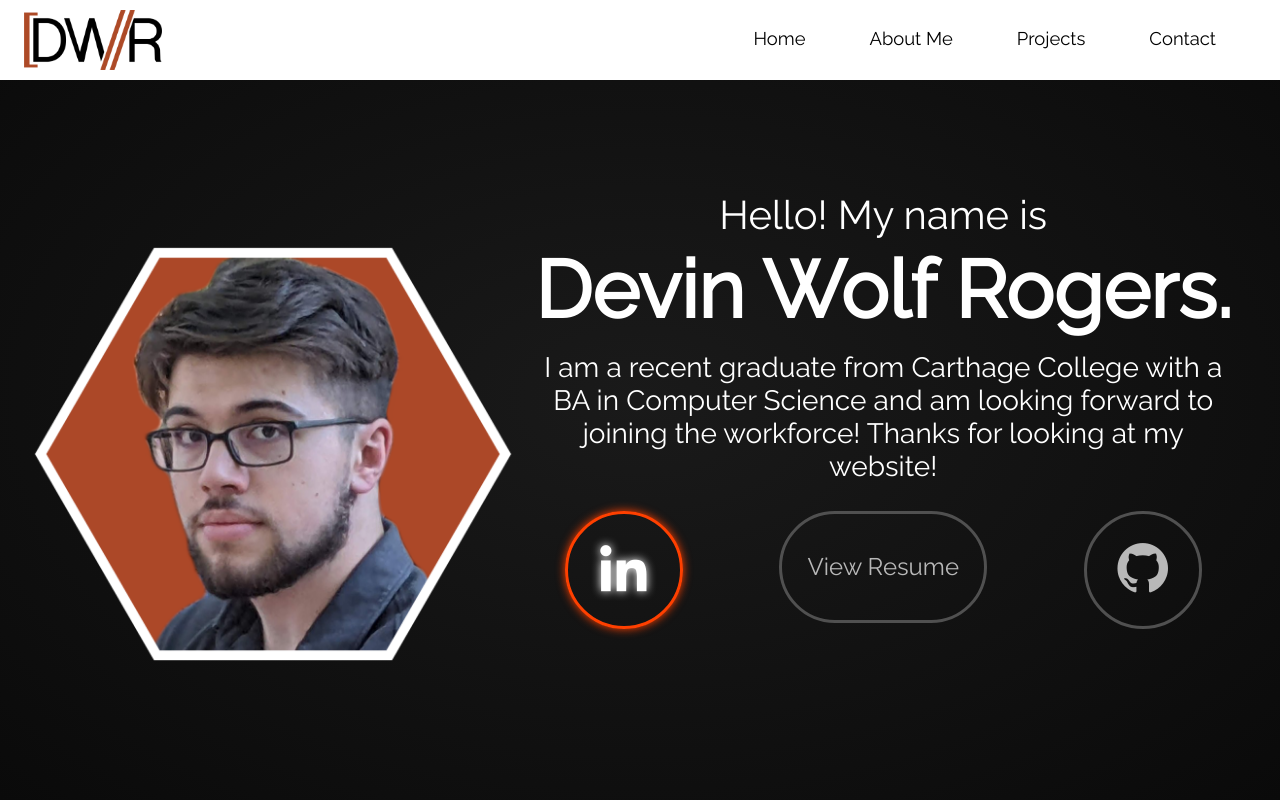
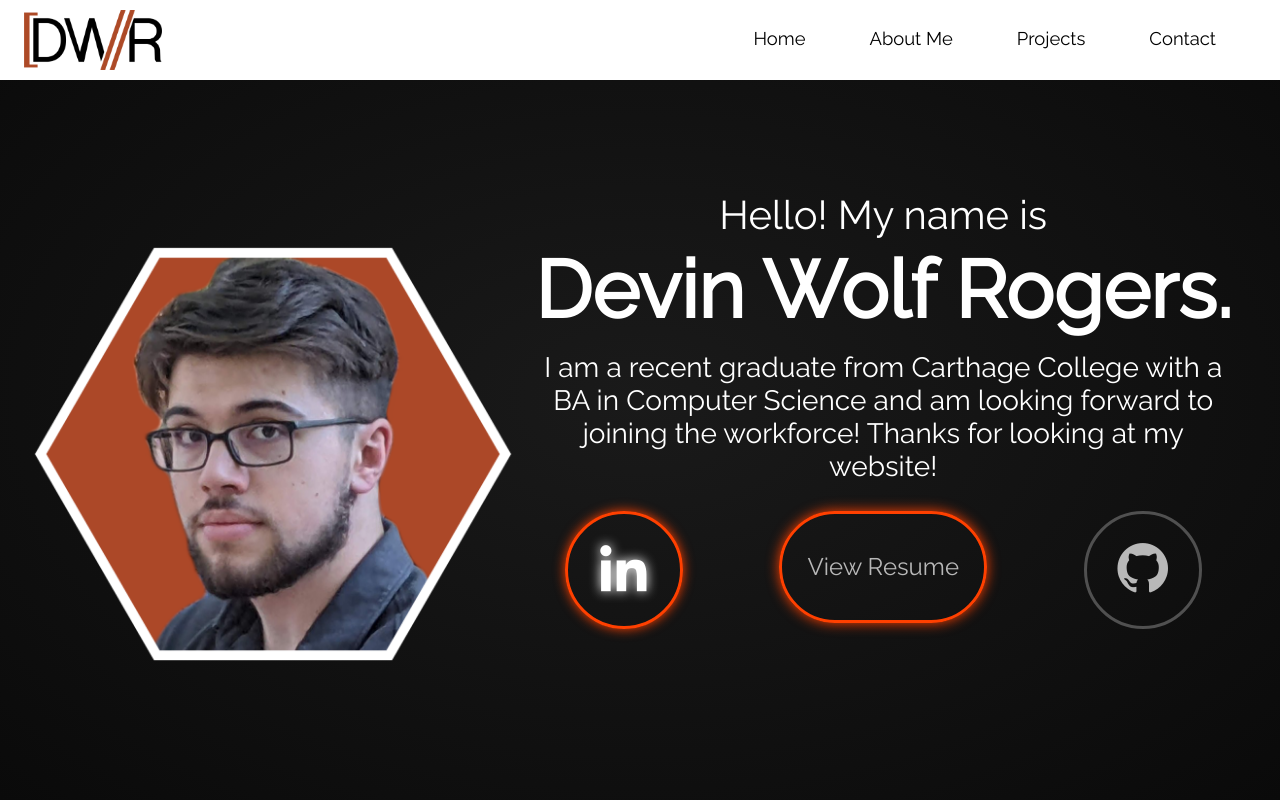
Before and after one commit to devin-w-rogers/thesis, a React (Create React App) app in the folder myapp/: page / in a window 1280 px wide. In both pictures the pointer is over the link 623 px from the left and 569 px from the top of the page. Shown: the top 800 px of the page. Built offline with nearby package versions, Linux system fonts and the light colour scheme.

Commit message:
make resume button stand out more
making the view resume button be more of a call to action than the social links

```diff
--- a/myapp/src/App.css
+++ b/myapp/src/App.css
@@ -121,8 +121,8 @@ p {
 
 .social a:hover {
   color: #ffffff;
-  box-shadow: 0 0 10px #ff4000;
-  text-shadow: 0 0 10px #ffffff;
+  box-shadow: 0 0 12px #ff4000;
+  text-shadow: 0 0 12px #ffffff;
   border: .2rem solid #ff4000;
 }
 
@@ -144,21 +144,23 @@ p {
   margin-right: auto;
   margin-left: auto;
   text-decoration-line: none;
+  box-shadow: 0 0 13px #ff4000;
+  border: .2rem solid #ff4000;
   cursor: pointer;
-  transition: .25s;
+  transition: .40s;
+
 }
 
 .resumeBtn:hover::before {
   transform: scale(1.1);
   box-shadow: 0 0 15px #ffffff;
-
 }
 
 .resumeBtn:hover {
   color: #ffffff;
+  background-color:#ff4000;
   box-shadow: 0 0 10px #ff4000;
   text-shadow: 0 0 10px #ffffff;
-  border: .2rem solid #ff4000;
 }
 
 
```
